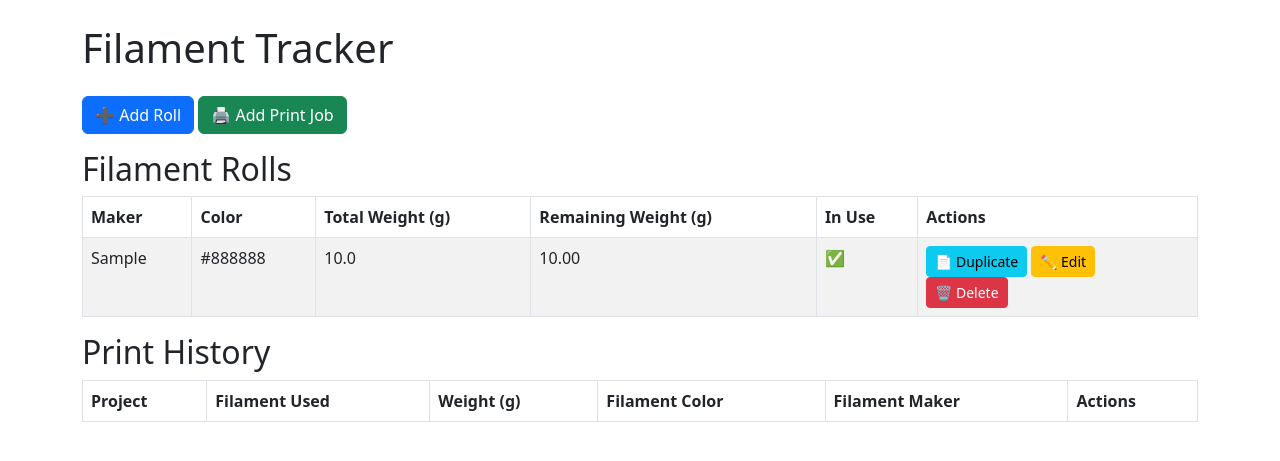
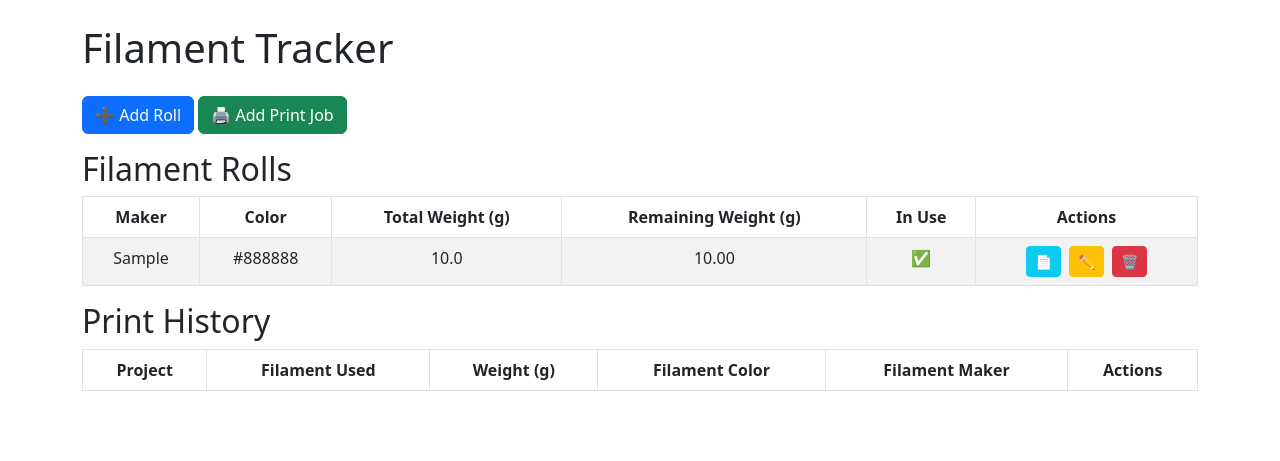
Before and after one commit to r-nd-m/filament-tracker, a Flask app: page / in a window 1280 px wide. Shown: the top 461 px of the page. Run offline with Flask 3, Linux system fonts and the light colour scheme; tables that the repository leaves empty hold one stand-in row (values such as "Sample post"); lists and menus that the app fills with data are empty.

Commit message:
UI improvements

```diff
--- a/app/templates/index.html
+++ b/app/templates/index.html
@@ -5,6 +5,16 @@
     <meta name="viewport" content="width=device-width, initial-scale=1.0">
     <title>Filament Tracker</title>
     <link href="https://cdn.jsdelivr.net/npm/bootstrap@5.3.0/dist/css/bootstrap.min.css" rel="stylesheet">
+    <style>
+        .table-auto {
+            table-layout: auto;
+            width: 100%;
+        }
+        .table th, .table td {
+            white-space: nowrap; /* Prevent wrapping */
+            text-align: center;   /* Align actions */
+        }
+    </style>
 </head>
 <body class="container mt-4">
     <h1 class="mb-4">Filament Tracker</h1>
@@ -17,7 +27,7 @@
 
     <!-- Filament Rolls Table -->
     <h2>Filament Rolls</h2>
-    <table class="table table-bordered table-striped">
+    <table class="table table-bordered table-striped table-auto">
         <thead>
             <tr>
                 <th>Maker</th>
@@ -25,7 +35,7 @@
                 <th>Total Weight (g)</th>
                 <th>Remaining Weight (g)</th>
                 <th>In Use</th>
-                <th>Actions</th>
+                <th style="white-space: nowrap;">Actions</th>
             </tr>
         </thead>
         <tbody>
@@ -36,13 +46,23 @@
                 <td>{{ roll.total_weight }}</td>
                 <td>{{ "%.2f"|format(roll.remaining_weight) }}</td>
                 <td>{{ "✅" if roll.in_use else "❌" }}</td>
-                <td>
-                    <button class="btn btn-info btn-sm" data-bs-toggle="modal" data-bs-target="#duplicateRollModal{{ roll.id }}">📄 Duplicate</button>
-                    <button class="btn btn-warning btn-sm" data-bs-toggle="modal" data-bs-target="#editRollModal{{ roll.id }}">✏️ Edit</button>
+                <td style="white-space: nowrap; text-align: center;">
+                    <div class="d-flex justify-content-center gap-2">
+                        <button class="btn btn-info btn-sm" data-bs-toggle="modal" data-bs-target="#duplicateRollModal{{ roll.id }}"
+                                data-bs-toggle="tooltip" title="Duplicate">
+                            📄
+                        </button>
+                        <button class="btn btn-warning btn-sm" data-bs-toggle="modal" data-bs-target="#editRollModal{{ roll.id }}"
+                                data-bs-toggle="tooltip" title="Edit">
+                            ✏️
+                        </button>
                         <form action="{{ url_for('delete_roll', roll_id=roll.id) }}" method="POST"
                               onsubmit="return confirm('Are you sure you want to delete this filament roll? This will delete all associated print jobs!');">
-                        <button type="submit" class="btn btn-danger btn-sm">🗑️ Delete</button>
+                            <button type="submit" class="btn btn-danger btn-sm" data-bs-toggle="tooltip" title="Delete">
+                                🗑️
+                            </button>
                         </form>
+                    </div>
                 </td>
             </tr>
             {% endfor %}
@@ -59,7 +79,7 @@
                 <th>Weight (g)</th>
                 <th>Filament Color</th>
                 <th>Filament Maker</th>
-                <th>Actions</th>
+                <th style="white-space: nowrap;">Actions</th>
             </tr>
         </thead>
         <tbody>
@@ -70,13 +90,23 @@
                 <td>{{ "%.2f"|format(job.weight_used) }}</td>
                 <td>{{ job.filament.color }}</td>
                 <td>{{ job.filament.maker }}</td>
-                <td>
-                    <button class="btn btn-info btn-sm" data-bs-toggle="modal" data-bs-target="#duplicatePrintModal{{ job.id }}">📄 Duplicate</button>
-                    <button class="btn btn-warning btn-sm" data-bs-toggle="modal" data-bs-target="#editPrintModal{{ job.id }}">✏️ Edit</button>
+                <td style="white-space: nowrap; text-align: center;">
+                    <div class="d-flex justify-content-center gap-2">
+                        <button class="btn btn-info btn-sm" data-bs-toggle="modal" data-bs-target="#duplicatePrintModal{{ job.id }}"
+                                data-bs-toggle="tooltip" title="Duplicate">
+                            📄
+                        </button>
+                        <button class="btn btn-warning btn-sm" data-bs-toggle="modal" data-bs-target="#editPrintModal{{ job.id }}"
+                                data-bs-toggle="tooltip" title="Edit">
+                            ✏️
+                        </button>
                         <form action="{{ url_for('delete_print', print_id=job.id) }}" method="POST"
                               onsubmit="return confirm('Are you sure you want to delete this print job?');">
-                        <button type="submit" class="btn btn-danger btn-sm">🗑️ Delete</button>
+                            <button type="submit" class="btn btn-danger btn-sm" data-bs-toggle="tooltip" title="Delete">
+                                🗑️
+                            </button>
                         </form>
+                    </div>
                 </td>
             </tr>
             {% endfor %}
```
Lines whose indentation alone changed are shown as unchanged.
